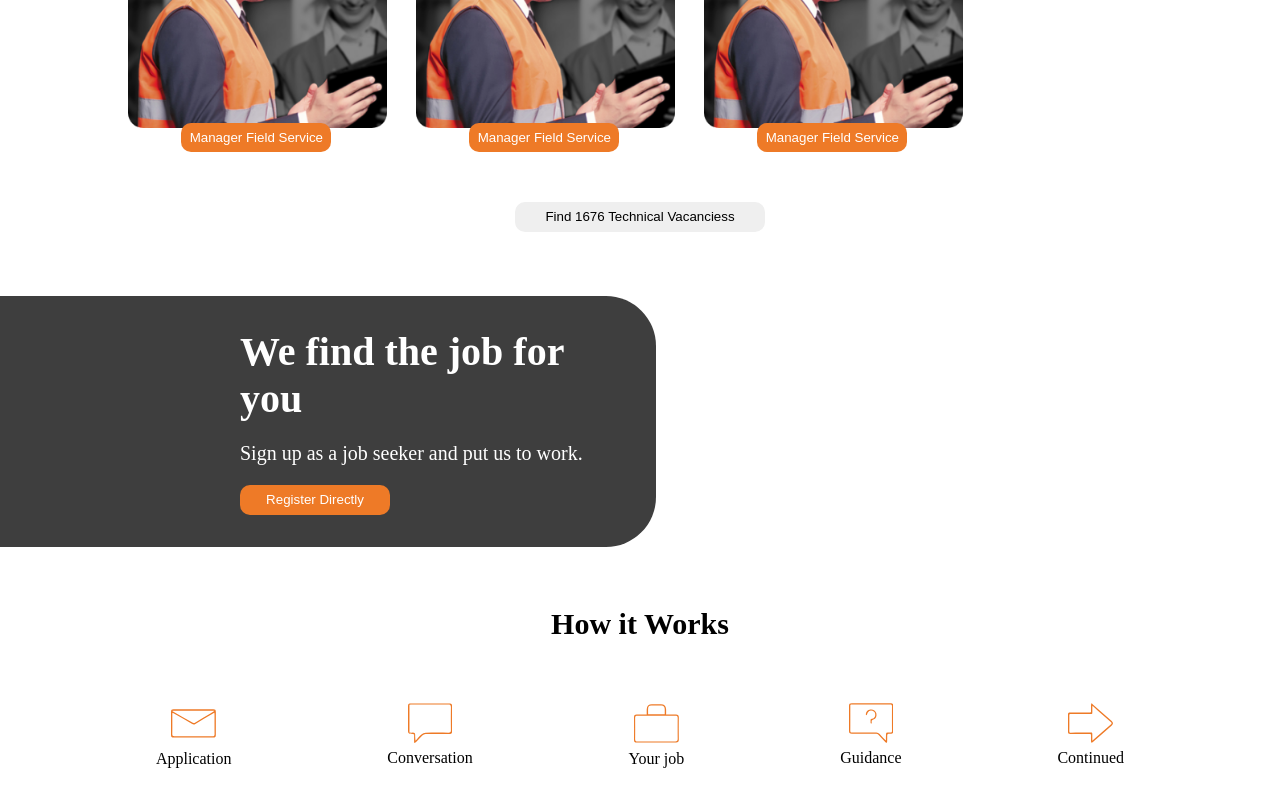
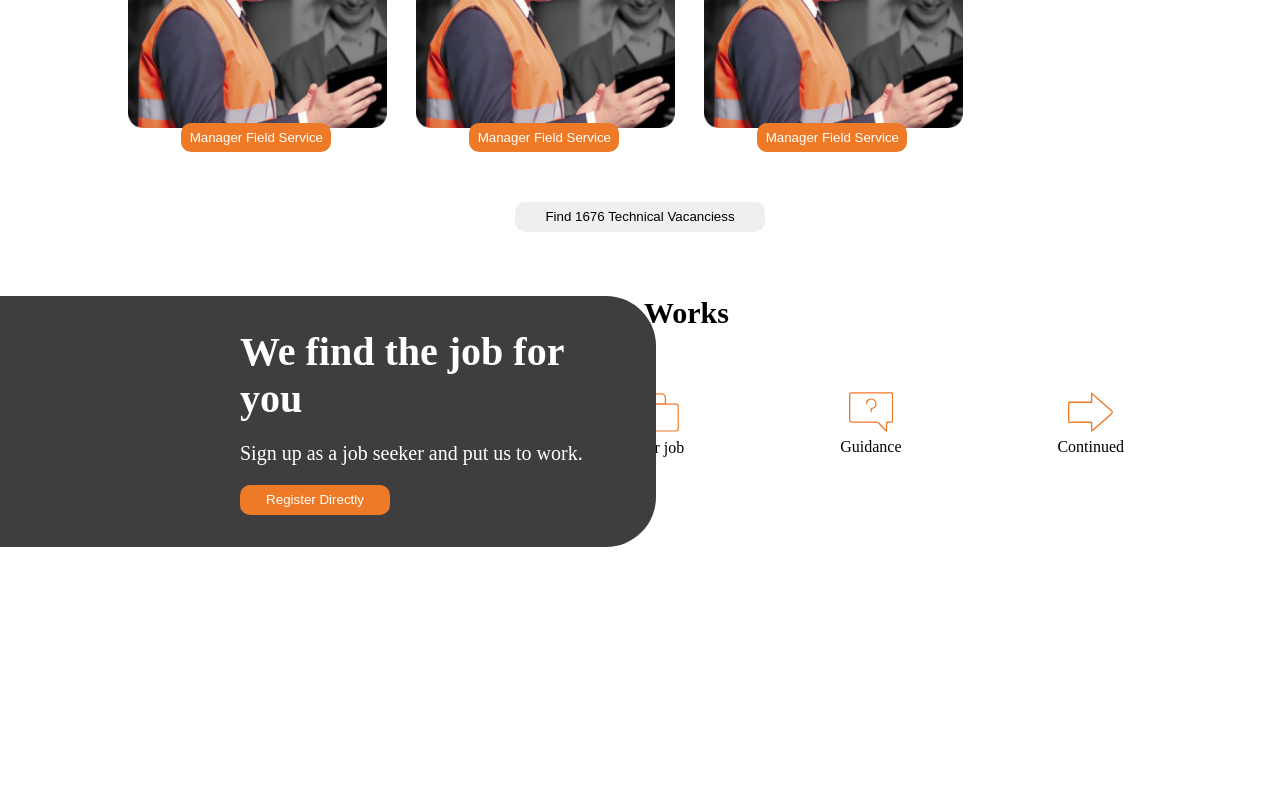
Before and after one commit to ahmadhaqofficial/Rlb-project, a React (Create React App) app in the folder my-app/: page / in a window 1280 px wide. Shown: the part 1224-2024 px from the top of the page. After the commit the page ends 1771 px from the top, so only its background shows below. Built offline with nearby package versions, Linux system fonts and the light colour scheme.

Commit message:
chal ook fr milda yan fr kal ko

```diff
--- a/my-app/src/App.scss
+++ b/my-app/src/App.scss
@@ -293,8 +293,12 @@ margin-bottom: 3em;
     max-width: 1440px;
     margin: 0 auto;
     width: 100%;
+    position: relative;
 
 
+}
+.we__find__container img{
+    z-index: 999;
 }
 .we__find__main{
     background-color: #3E3E3E;
@@ -304,8 +308,12 @@ margin-bottom: 3em;
     padding-top:2em ;
     padding-bottom:2em ;
     padding-right: 2em;
+    z-index: 1;
     border-bottom-right-radius: 50px;
     border-top-right-radius: 50px;
+    position:absolute;
+    top: 8%;
+    left: 0;
 }
 .rlb__content__main__left{
 width: 50%;
--- a/my-app/src/screens/Home.jsx
+++ b/my-app/src/screens/Home.jsx
@@ -3,6 +3,7 @@ import logo from '../assets/navbarlogo.png'
 import background from '../assets/backgroudnavbar.png'
 import navright from '../assets/navright.png'
 import card from '../assets/card.png'
+import howback from '../assets/howback.png'
 
 
 
```
Also changed, not shown: my-app/src/assets/howback.png (added).
